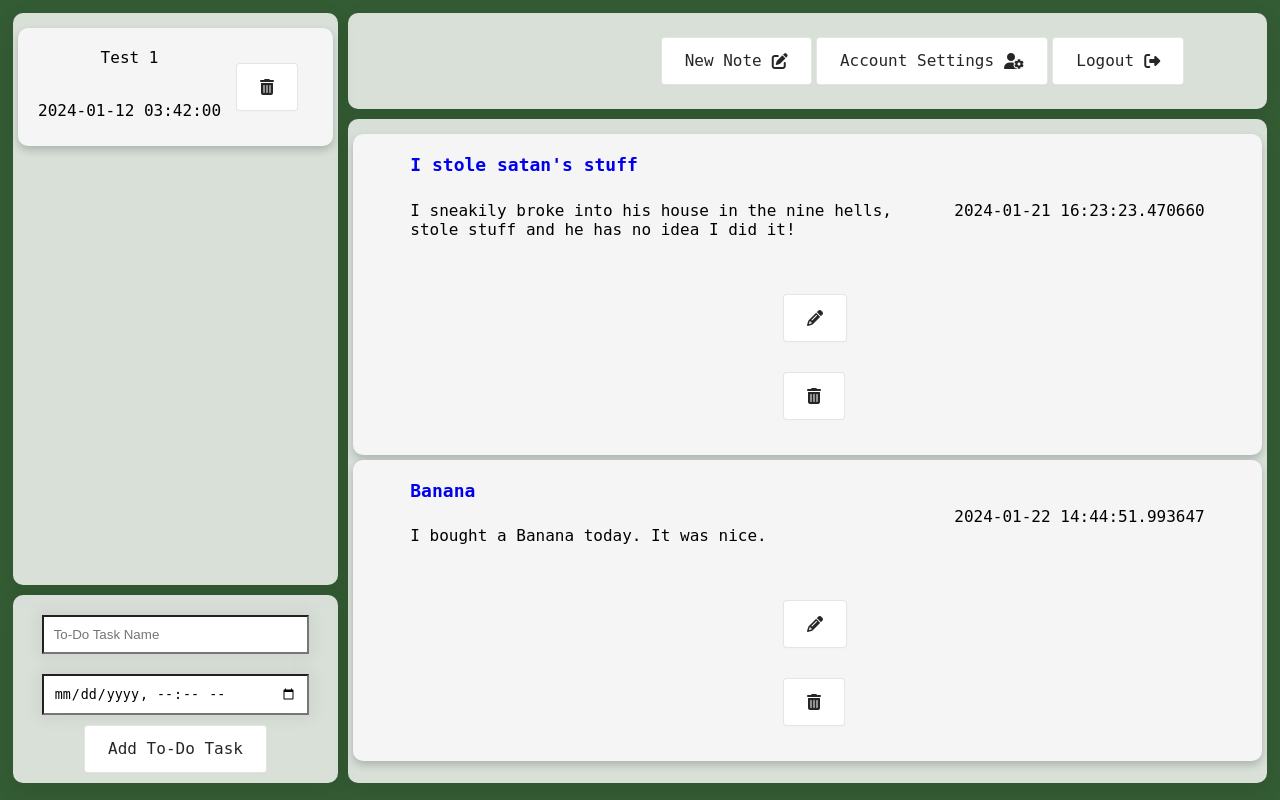
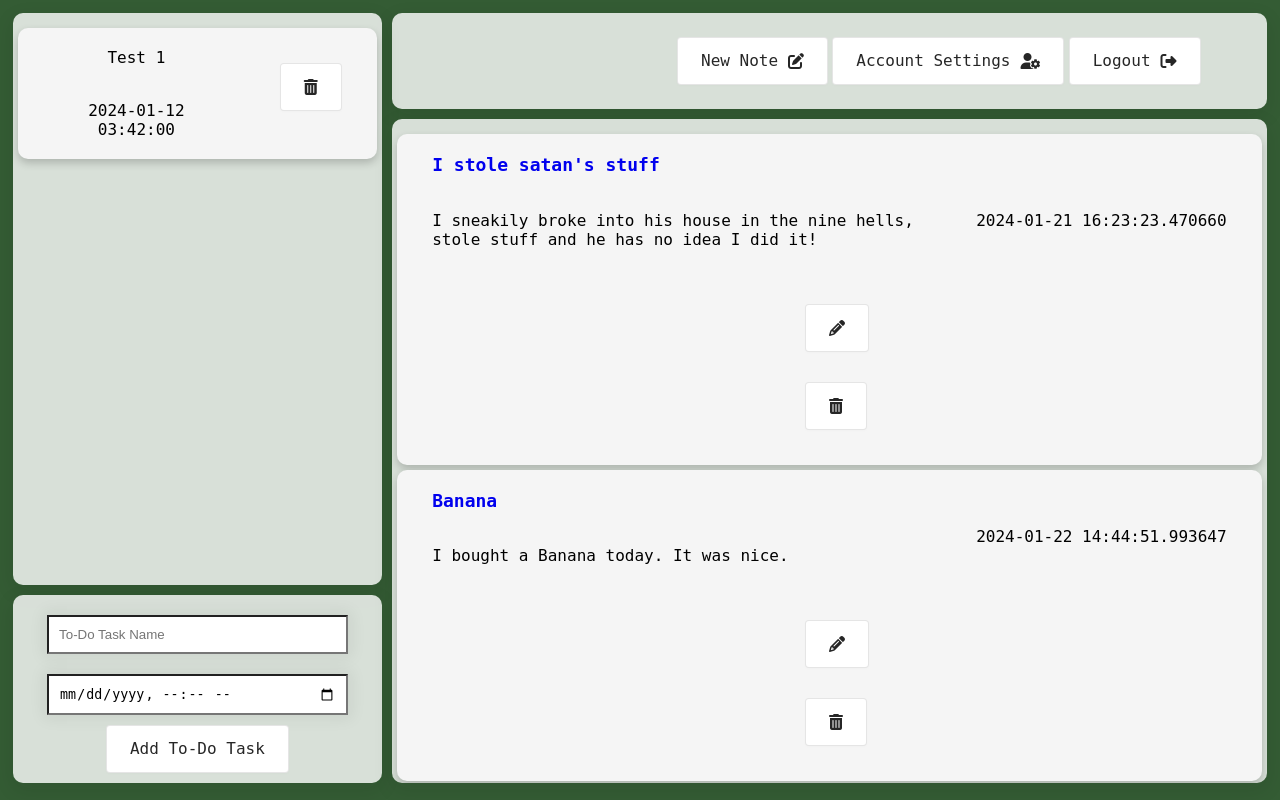
Before and after one commit to Void-Stag/Final-Year-Project, a Flask app: page /Home in a window 1280 px wide. Run offline with Flask 3, Linux system fonts and the light colour scheme; data comes from the database, SQL or seed files in the repository; some libraries are stand-ins or nearby versions.

Commit message:
button layout fix

```diff
--- a/NoteA/static/css/mainpage.css
+++ b/NoteA/static/css/mainpage.css
@@ -75,16 +75,22 @@
 /* List Items */
 li{
   list-style: none;
+  font-family: monospace;
 }
 
 li.tasks {
   font-size: 16px;
-  font-family: monospace;
+  padding-right: 20px;
+  padding-left: 10px;
   display: inline;
+}
+li.task-button {
+
+  display: inline;
+  padding-left: 20px;
 }
 
 li.notetitle {
-  font-family: monospace;
   font-size: 18px;
   font-weight: bold;
   display:inline-block;
@@ -94,10 +100,8 @@
 
 li.notes {
   font-size: 16px;
-  font-family: monospace;
   padding-right: 100px;
-  position: relative;
-  left: auto;
+  padding-top: 10px;
   width: 500px;
 }
 
--- a/NoteA/templates/homepage.html
+++ b/NoteA/templates/homepage.html
@@ -28,7 +28,7 @@
           {{ task.duedate }}
         </li>
 
-        <li class="tasks">
+        <li class="task-button">
           <form class="deletetask" action="/Delete_Task/{{task.id}}" method="post">
             <button class="button" type="submit"><i class="fa-solid fa-trash-can"></i></button>
           </form>
```
